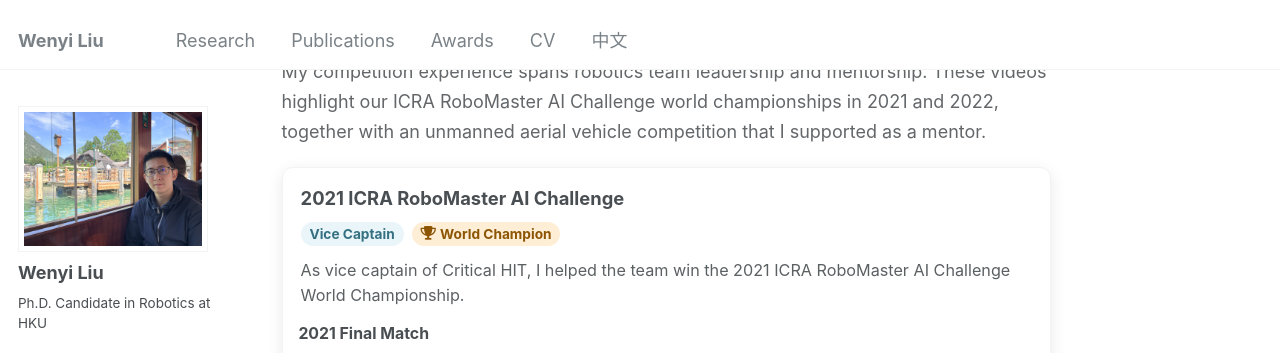
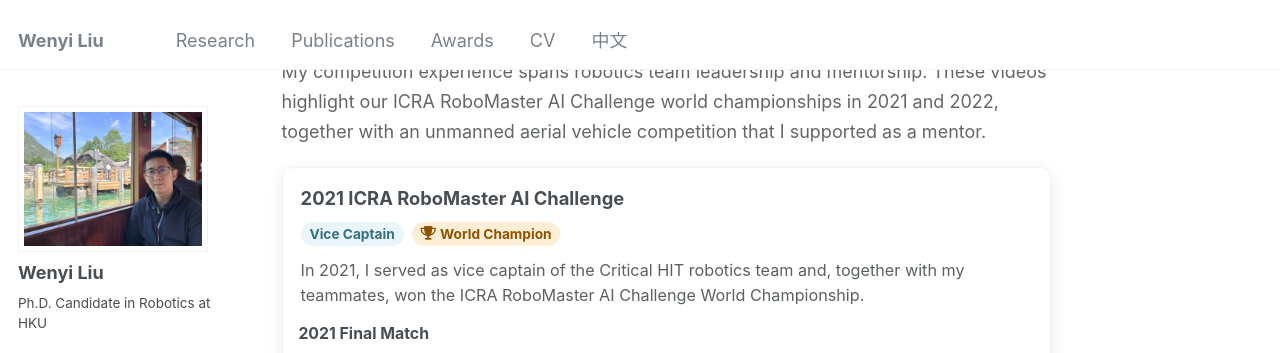
Before and after one commit to FENYUN323/liuwenyi.github.io, a Jekyll site: the page built from _pages/about.md, in a window 1280 px wide and 900 px high, scrolled down 2194 px, cut to the strip 0-353 px from the top of the window. Built offline with Jekyll 4.4.1, drawn with Linux system fonts in a browser that asks for light colours; some web fonts are replaced.

Commit message:
Align competition description translations

```diff
--- a/_data/competition_videos.yml
+++ b/_data/competition_videos.yml
@@ -8,7 +8,7 @@
   role_zh: "副队长"
   result: "World Champion"
   result_zh: "全球冠军"
-  description: "As vice captain of Critical HIT, I helped the team win the 2021 ICRA RoboMaster AI Challenge World Championship."
+  description: "In 2021, I served as vice captain of the Critical HIT robotics team and, together with my teammates, won the ICRA RoboMaster AI Challenge World Championship."
   description_zh: "2021 年，我担任 Critical HIT 机器人队副队长，与团队成员共同夺得 ICRA RoboMaster AI Challenge 全球冠军。"
   video_label: "2021 Final Match"
   video_label_zh: "2021 年决赛视频"
```
